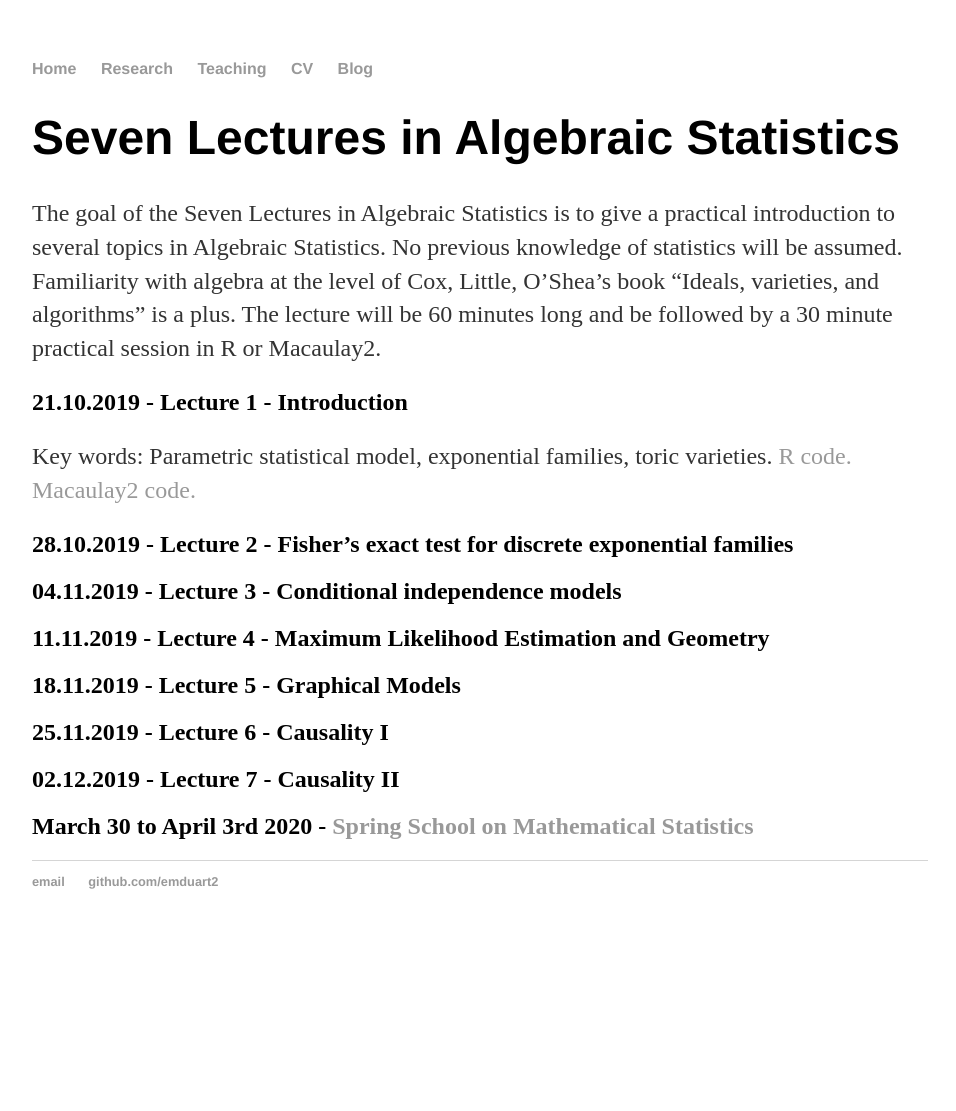
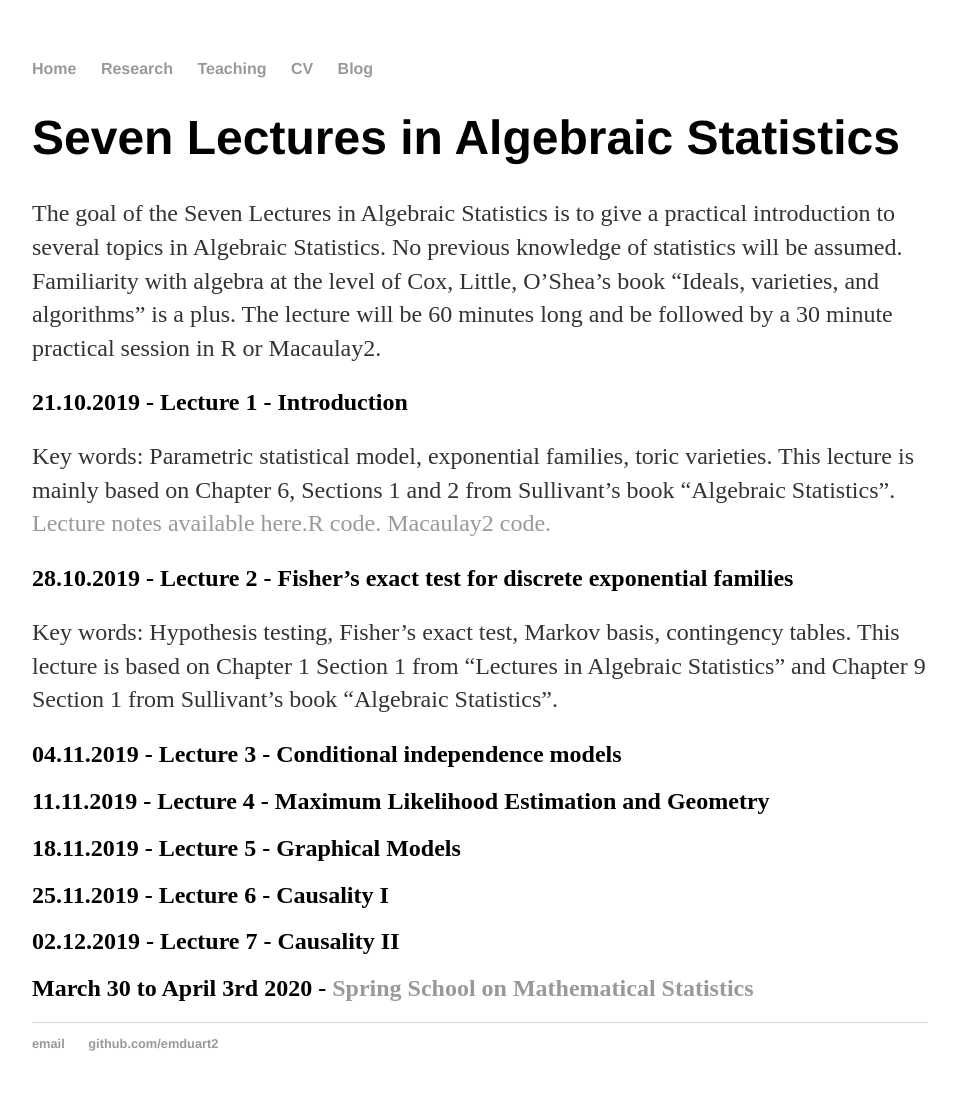
Before and after one commit to emduart2/emduart2.github.io, a Jekyll site: the page built from teaching/index.md, in a window 1280 px wide. Shown: the whole page, without its empty margins (160-1116 px from the left). Built offline with Jekyll 4.4.1, drawn with Linux system fonts in a browser that asks for light colours; before the commit the page ends 949 px from its top, so only the background shows below that.

Commit message:
added lecture notes and plan for lecture 2

```diff
--- a/teaching/index.md
+++ b/teaching/index.md
@@ -7,12 +7,14 @@ title: Teaching
 The goal of the Seven Lectures in Algebraic Statistics is to give a practical introduction to several topics in Algebraic Statistics. No previous knowledge of statistics will be assumed. Familiarity with algebra at the level of Cox, Little, O’Shea’s book “Ideals, varieties, and algorithms” is a plus. The lecture will be 60 minutes long and be followed by a 30 minute practical session in R or Macaulay2.
 
 ## 21.10.2019 - Lecture 1  - Introduction
-Key words: Parametric statistical model, exponential families, toric varieties. [R code.]({{ site.url }}/assets/SevenLectures2019/introToR.R) [Macaulay2 code.]({{ site.url }}/assets/SevenLectures2019/introToM2.m2)
+Key words: Parametric statistical model, exponential families, toric varieties. This lecture is mainly based on Chapter 6, Sections 1 and 2 from Sullivant's book "Algebraic Statistics". [Lecture notes available here.]({{ site.url }}/assets/SevenLectures2019/Lecture1.pdf)[R code.]({{ site.url }}/assets/SevenLectures2019/introToR.R) [Macaulay2 code.]({{ site.url }}/assets/SevenLectures2019/introToM2.m2)
 
 <!---Introduction to basic topics in probability and statistics. Examples of parametric statistical models
 and connections to toric varieties.--->
 
 ## 28.10.2019 - Lecture 2  - Fisher's exact test for discrete exponential families
+Key words: Hypothesis testing, Fisher's exact test, Markov basis, contingency tables. This lecture is based on Chapter 1 Section 1
+from "Lectures in Algebraic Statistics" and Chapter 9 Section 1 from Sullivant's book "Algebraic Statistics".
 <!---We discuss how to perform Fisher's exact test and the Metropolis-Hastings algorithms for sampling
 for discrete exponential families. --->
 
```
Also changed, not shown: 1 other file.
